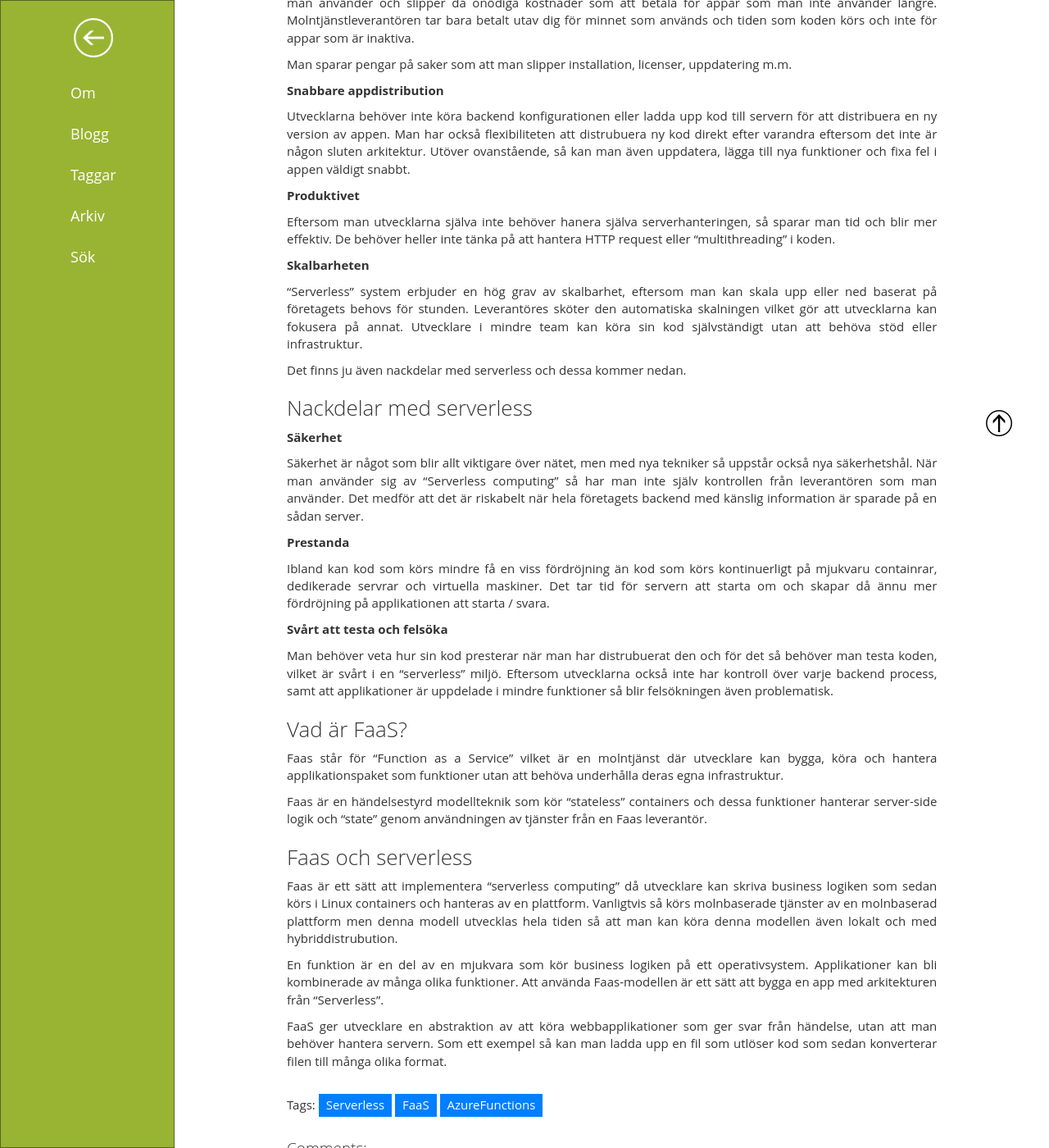
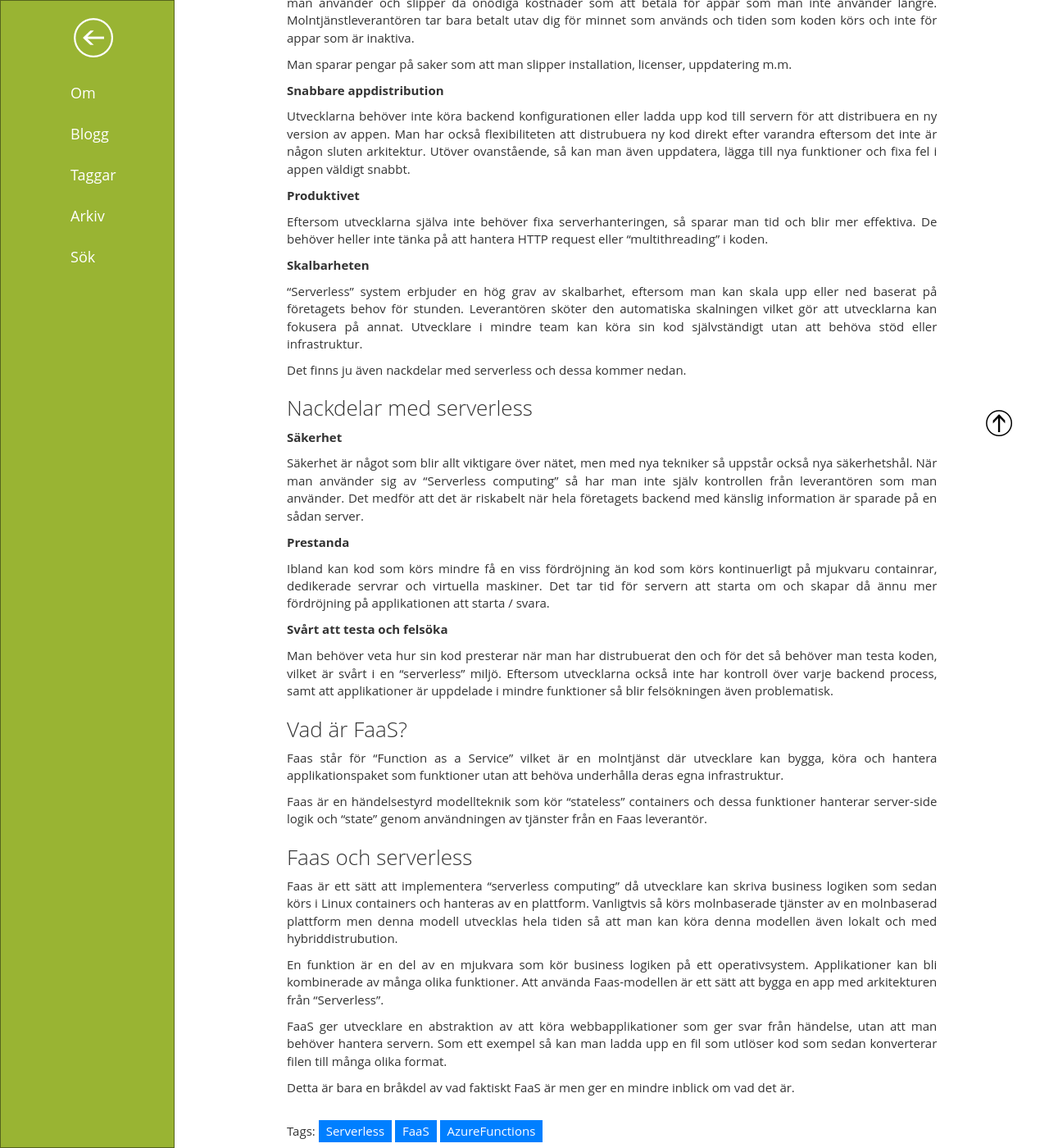
Before and after one commit to KevinKallin/KevinKallin.github.io, a Jekyll site: the page built from _posts/2021-09-16-Vad-är-serverless?.md, in a window 1280 px wide and 1400 px high, scrolled down 586 px. Shown: the whole window at 82% size. Built offline with Jekyll 4.4.1, drawn with Linux system fonts in a browser that asks for light colours; a script that is not in the unit is left out; comment, search, counter and statistics services are not loaded.

Commit message:
Update 2021-09-16-Vad-är-serverless?.md

```diff
--- a/_posts/2021-09-16-Vad-är-serverless?.md
+++ b/_posts/2021-09-16-Vad-är-serverless?.md
@@ -40,13 +40,13 @@ Utöver ovanstående, så kan man även uppdatera, lägga till nya funktioner oc
 
 <strong>Produktivet<strong>
 
-Eftersom man utvecklarna själva inte behöver hanera själva serverhanteringen, så sparar man tid och blir mer effektiv.
+Eftersom utvecklarna själva inte behöver fixa serverhanteringen, så sparar man tid och blir mer effektiva.
 De behöver heller inte tänka på att hantera HTTP request eller "multithreading" i koden.
 
 <strong>Skalbarheten<strong>
 
-"Serverless" system erbjuder en hög grav av skalbarhet, eftersom man kan skala upp eller ned baserat på företagets behovs för stunden.
-Leverantöres sköter den automatiska skalningen vilket gör att utvecklarna kan fokusera på annat.
+"Serverless" system erbjuder en hög grav av skalbarhet, eftersom man kan skala upp eller ned baserat på företagets behov för stunden.
+Leverantören sköter den automatiska skalningen vilket gör att utvecklarna kan fokusera på annat.
 Utvecklare i mindre team kan köra sin kod självständigt utan att behöva stöd eller infrastruktur.
 
 Det finns ju även nackdelar med serverless och dessa kommer nedan.
@@ -89,3 +89,5 @@ Att använda Faas-modellen är ett sätt att bygga en app med arkitekturen från
 
 FaaS ger utvecklare en abstraktion av att köra webbapplikationer som ger svar från händelse, utan att man behöver hantera servern.
 Som ett exempel så kan man ladda upp en fil som utlöser kod som sedan konverterar filen till många olika format.
+
+Detta är bara en bråkdel av vad faktiskt FaaS är men ger en mindre inblick om vad det är.
```
